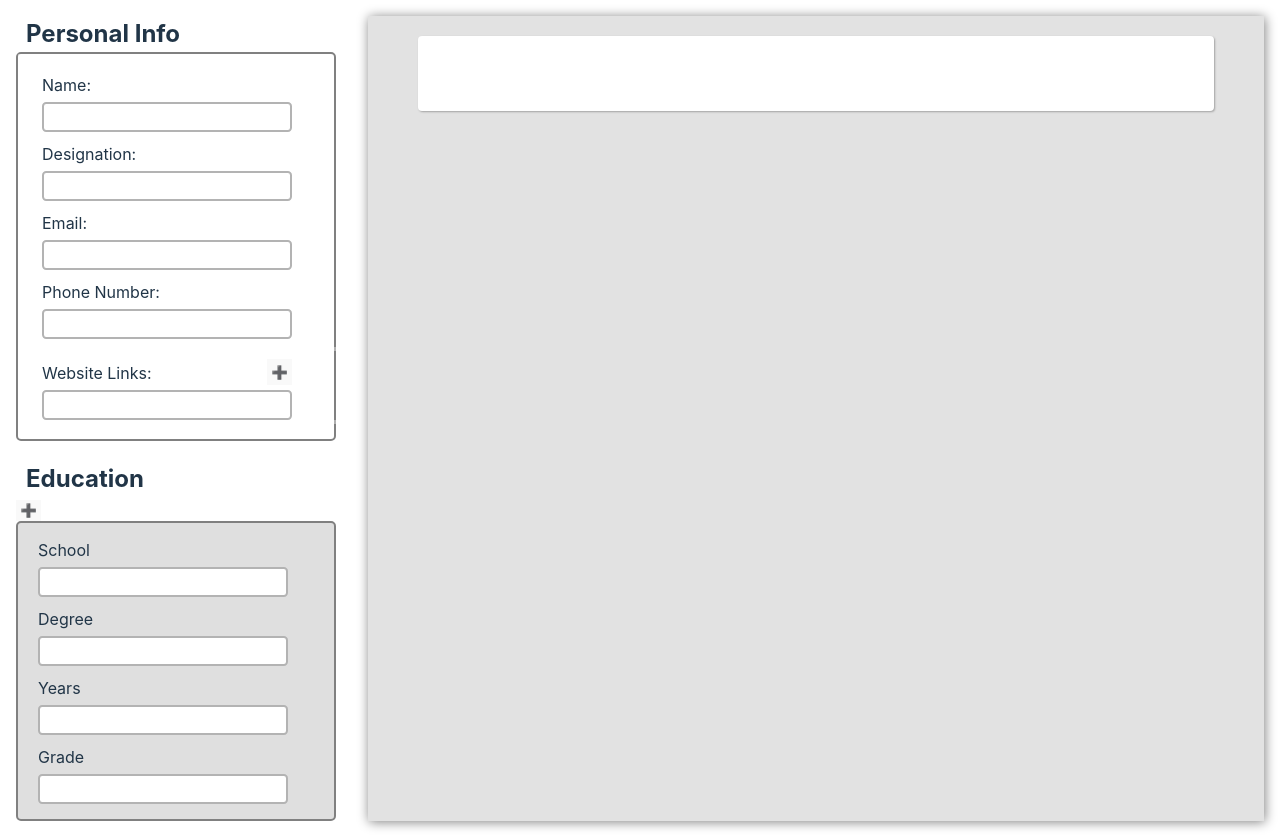
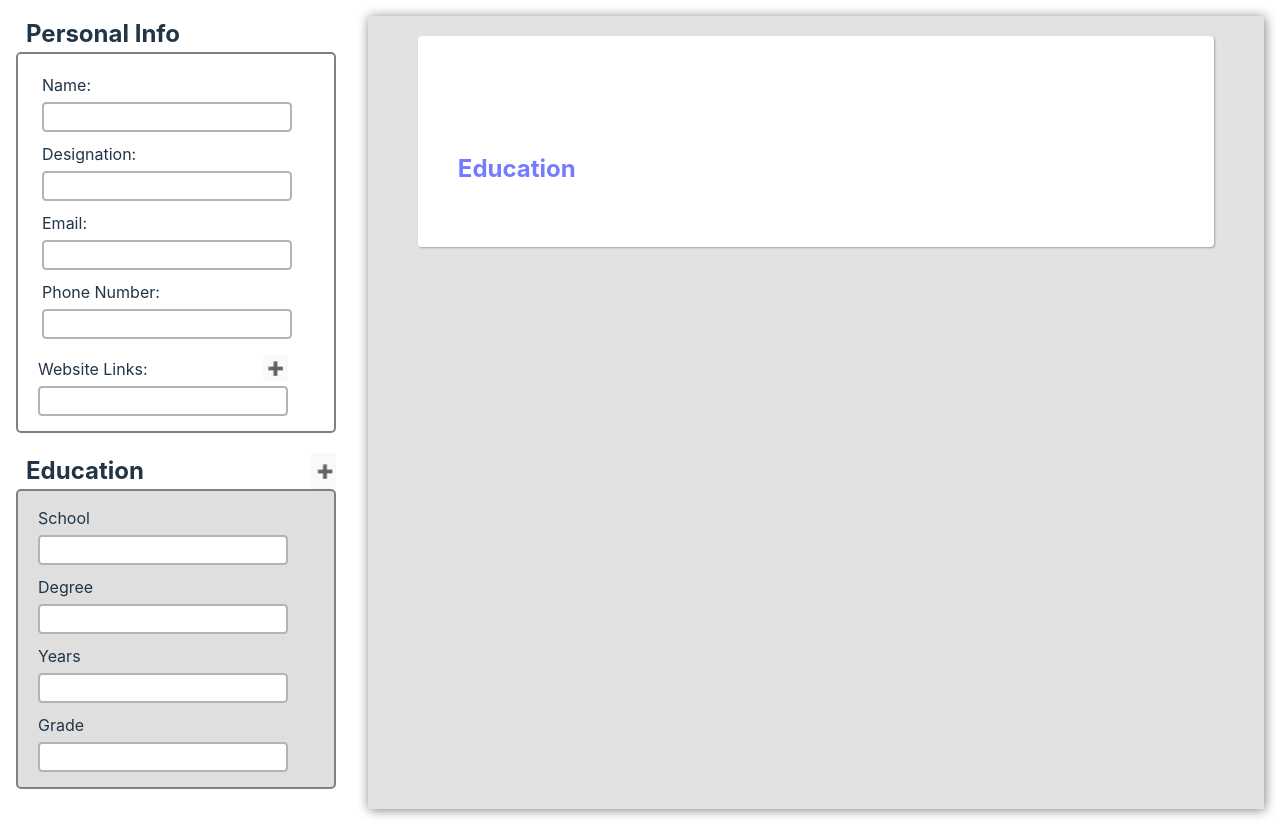
Before and after one commit to ShreyasKR8/resume-builder, a React (Vite) app: page / in a window 1280 px wide. Built offline with nearby package versions, Linux system fonts and the light colour scheme.

Commit message:
style education sections

```diff
--- a/src/components/EditResume.jsx
+++ b/src/components/EditResume.jsx
@@ -24,8 +24,10 @@ export default function EditSection({ handleInputChange, formDetails, handleWebL
                 </div>
             </section>
             <section className="EducationEditSection">
-                <h2 className="ResumeEditHeadings">Education</h2>
-                <button type="button" onClick={addEdField}>➕</button>
+                <div className="EducationHeader">
+                    <h2 className="ResumeEditHeadings">Education</h2>
+                    <button type="button" onClick={addEdField}>➕</button>
+                </div>
                 <Education handleEdFieldChange={handleEdFieldChange} formDetails={formDetails} removeEdField={removeEdField}/>
             </section>
         </section>
--- a/src/components/Education.jsx
+++ b/src/components/Education.jsx
@@ -11,6 +11,7 @@ export default function Education({ handleEdFieldChange, formDetails, removeEdFi
 
             formDetails.education.map((edu, index) => (
                 <div className="EducationEditDiv" key={index}>
+                    {index !== 0 && <button type='button' onClick={() => removeEdField(index)}>❌</button>}
                     <label htmlFor='school'>{educationFieldsLabels[0]}
                         <input id={'school'} type='text' onChange={(e) => handleEdFieldChange(e, index)} value={formDetails.education[index]['school']}/>
                     </label>
@@ -23,7 +24,6 @@ export default function Education({ handleEdFieldChange, formDetails, removeEdFi
                     <label htmlFor='grade'>{educationFieldsLabels[3]}
                         <input id={'grade'} type='text' onChange={(e) => handleEdFieldChange(e, index)} value={formDetails.education[index]['grade']}/>
                     </label>
-                    {index !== 0 && <button type='button' onClick={() => removeEdField(index)}>❌</button>}
                 </div>
             ))
     )
--- a/src/components/Resume.jsx
+++ b/src/components/Resume.jsx
@@ -10,10 +10,10 @@ export default function Resume({ formDetails }) {
 
     return (
         <section className='ResumeSection'>
-            <div className='PersonalDetails'>
+            <section className='PersonalDetails'>
                 <div className="NameDes">
                     <h1>{formDetails.name}</h1>
-                    <h4>{formDetails.designation}</h4>
+                    <h3>{formDetails.designation}</h3>
                 </div>
                 <div className="ContactInfo">
                     <div className="IconTextContainer">
@@ -41,22 +41,23 @@ export default function Resume({ formDetails }) {
                     }
                     </div>
                 </div>
-            </div>
-
-            {/* Education Section*/}
-            {
-                formDetails.education.map((edu, index) => {
-
-                    return (
-                        <section className='EducationSection' key={index}>
-                            <h3>{edu.school}</h3>
-                            <h4>{edu.degree}</h4>
-                            <h4>{edu.years}</h4>
-                            <p>{edu.grade}</p>
-                        </section>
-                    );
-                })
-            }
+            </section>
+            <section className="ResumeDetails">
+                {/* Education Section*/}
+                <article className="EducationSection">
+                    <h2>Education</h2>
+                    {formDetails.education.map((edu, index) => {
+                        return (
+                            <article className='EducationDetails' key={index}>
+                                <h3>{edu.school}</h3>
+                                <h4>{edu.years}</h4>
+                                <h4>{edu.degree}</h4>
+                                <p>{edu.grade && "Grade:"}{edu.grade}</p>
+                            </article>
+                        );
+                    })}
+                </article>
+            </section>
         </section>
     );
 }
--- a/src/styles/EditResume.css
+++ b/src/styles/EditResume.css
@@ -1,8 +1,11 @@
+#root {
+    --edit-sections-width: 320px;
+}
 
 button {
     width: 25px;
     border: none;
-    padding: 3px;
+    padding: 3px 0px 3px 3px;
     cursor: pointer;
 }
 
@@ -11,7 +14,7 @@ button {
     padding: 0px 0px 15px 0px;
     border: 2px solid grey;
     border-radius: 5px;
-    width: 320px;
+    width: var(--edit-sections-width);
 }
 
 .WebLabelDiv {
@@ -32,8 +35,7 @@ button {
     display: flex;
     flex-direction: column;
     padding: 0px 20px;
-    border: 4px solid rgba(255, 255, 255, 0.37);
-    width: 330px;
+    width: var(--edit-sections-width);
 }
 
 .WebInputFields {
@@ -47,7 +49,21 @@ button {
     border: 2px solid grey;
     border-radius: 5px;
     background-color:rgb(223, 223, 223);
-    width: 320px;
+    width: var(--edit-sections-width);
+    margin-bottom: 20px;
+}
+
+.EducationEditDiv button {
+    background-color: rgba(223, 223, 223, 0); /* Transparent bg color*/
+    align-self: flex-end;
+    padding: 0;
+    margin-top: 2px;
+}
+
+.EducationHeader {
+    width: var(--edit-sections-width );
+    display: flex;
+    justify-content: space-between;
 }
 
 .ResumeEditHeadings {
--- a/src/styles/Resume.css
+++ b/src/styles/Resume.css
@@ -4,18 +4,24 @@
     /* height: 100vh; */
     margin: 20px 50px;
     background-color: white;
+    padding: 40px;
+
 }
 
 .PersonalDetails {
     display: flex;
     justify-content: space-between;
-    padding: 30px;
 }
 
 h1 {
     font-size: 2.5em;
     line-height: 1.1;
-  }
+}
+
+.NameDes h3 {
+    margin: 5px 5px 5px 2px;
+    color: #8596a5;
+}
 
 .EmailIcon {
     margin-right: 5px;
@@ -45,6 +51,16 @@ h1 {
     color: #747bff;
 }
 
-/* .EducationSection {
+.ResumeDetails {
+    display: grid;
+    grid-template-columns: repeat(2, 1fr);
+    margin-top: 60px;
+}
 
-} */
+.EducationSection h2 {
+    color: #747bff;
+}
+
+.EducationDetails {
+    margin: 10px 0 20px;
+}
```
